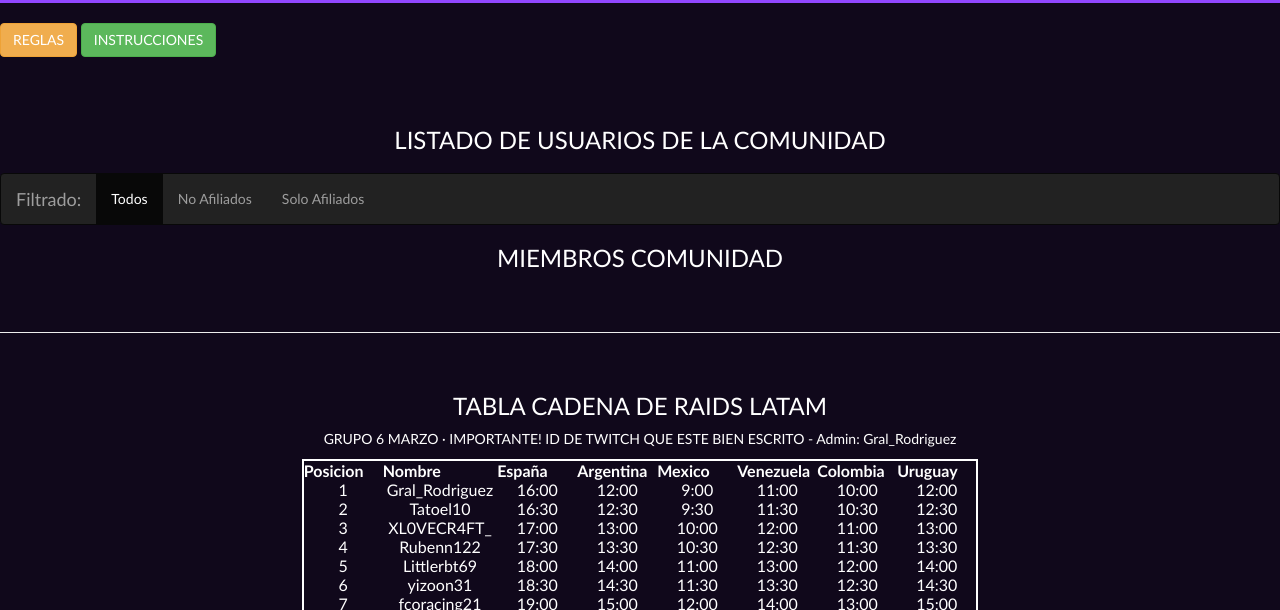
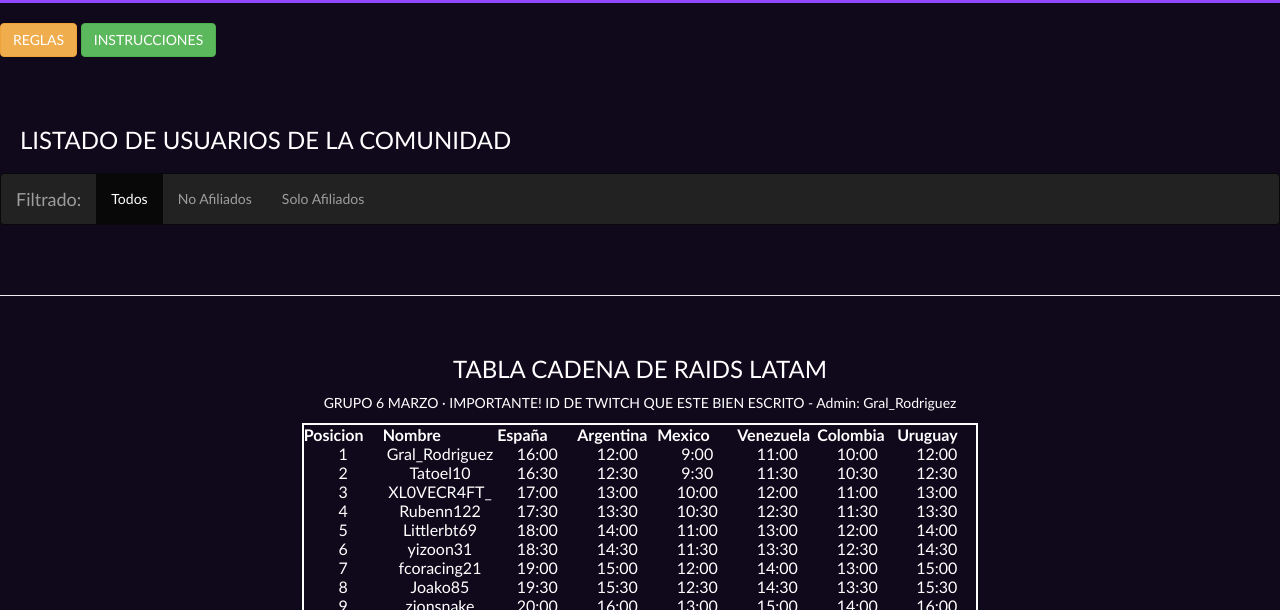
Before and after one commit to N3BB3Z4R/ViewSwarm, a website: page index.html in a window 1280 px wide. Shown: the part 177-787 px from the top of the page. Drawn offline with nearby package versions, Linux system fonts and the light colour scheme; no server answers; a script that the page names is missing.

Commit message:
cambios en diseño del template

```diff
--- a/index.html
+++ b/index.html
@@ -73,7 +73,6 @@
     <!-- LISTADOS DE PLAYERS EN STREAMING -->
 
     <!-- SCRIPT DE CRISTIAN -->
-    <h3>MIEMBROS COMUNIDAD</h3>
     <div id="twitch-embed"></div> <!-- PINTA EMBED EN WEB -->
     <script type="module">
       import { getStreamers, setUserList } from "./getStreamers.js";
--- a/style.css
+++ b/style.css
@@ -82,7 +82,7 @@ table tr th {
 #bloquetop container {
     /*float: left;*/
     text-align: center;
-    padding: 20px;
+    padding: 0px;
 }
 /* #instrucciones * {
     width: 70%;
@@ -132,9 +132,10 @@ container div {
 /* Lista streamers online */
 #list {
     width:100%;
-    margin:10px auto;
-    text-align: left;
-    display: inline-block;
+    margin:0px auto;
+    text-align: center;
+    display:inline-flex;
+    padding: 10px 70px 10px 20px;
 }
 #list ul li {
     width:fit-content;
```
